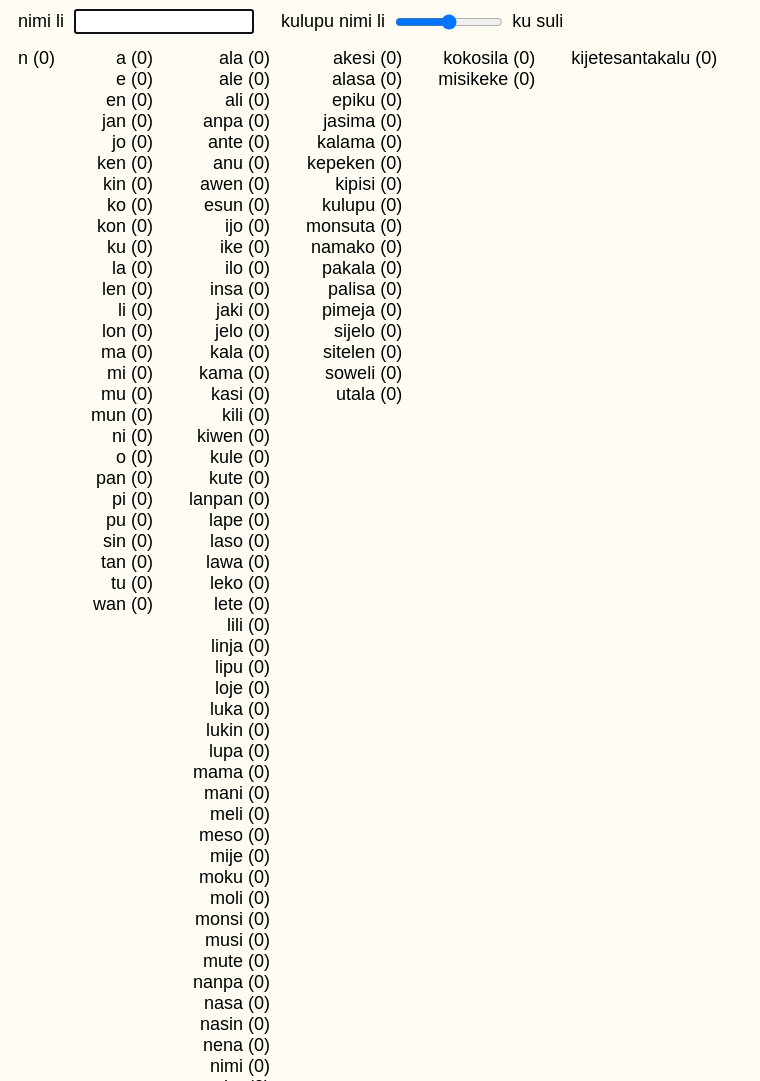
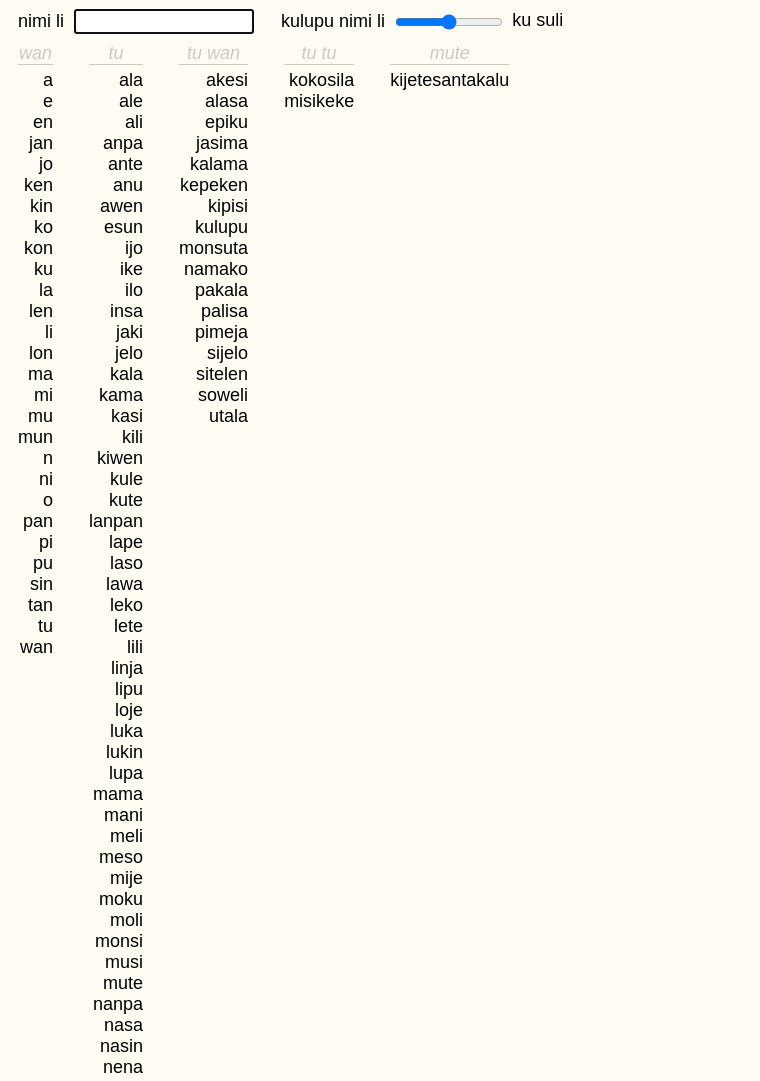
Before and after one commit to formicant/rhymusi, a website built with webpack: page public/index.html in a window 1280 px wide. Shown: the top 1081 px of the page, without its empty margins (0-760 px from the left). Built offline with nearby package versions, Linux system fonts and the light colour scheme.

Commit message:
Add result structure; UI redesign

```diff
--- a/public/index.html
+++ b/public/index.html
@@ -9,7 +9,7 @@
     <title>rhyMusi</title>
   </head>
   <body>
-    <header id="header">
+    <header>
       <section>
         <span>nimi li</span>
         <input id="queryInput" type="text" />
--- a/public/style.css
+++ b/public/style.css
@@ -1,64 +1,52 @@
 * {
-  --bg-color: #fffcf4;
-  --text-color: #000;
-  --header-height: 2.65em;
-
   padding: 0px;
   margin: 0px;
   box-sizing: border-box;
 }
 
-body {
-  background-color: var(--bg-color);
-  color: var(--text-color);
-}
-
-body, input {
+html, input {
   font-family: sans-serif;
   font-size: 18px;
 }
 
-header {
-  position: fixed;
-  padding: 0 0.5em;
-  width: 100%;
-  height: var(--header-height);
-  background-color: var(--bg-color);
-  overflow: hidden;
+body {
+  background: #fffcf4;;
+  color: black;
 }
 
-.shadow {
-  box-shadow: 0 0 2em rgba(0, 0, 0, 0.1);
+header {
+  padding: 0 0.5rem;
+  width: 100%;
 }
 
 header>section {
   display: inline-block;
-  padding: 0.5em;;
+  padding: 0.5rem;
 }
 
 input {
-  margin: 0 0.25em;
+  margin: 0 0.25rem;
 }
 
 input[type="text"] {
-  width: 10em;
-  padding: 0 0.25em;
+  width: 10rem;
+  padding: 0 0.25rem;
 }
 
 input[type="range"] {
   vertical-align: middle;
-  width: 6em;
+  width: 6rem;
 }
 
 #categoryLabel {
   display: inline-block;
-  width: 4em;
+  vertical-align: text-bottom;
+  width: 4rem;
   white-space: nowrap;
 }
 
 main {
-  padding-top: var(--header-height);
-  padding-bottom: 1em;
+  padding-bottom: 1rem;
 }
 
 #result {
@@ -66,8 +54,22 @@ main {
   flex-flow: row nowrap;
 }
 
-.column {
-  padding: 0 1em;
+.group {
+  padding: 0 1rem;
   text-align: right;
-  overflow: hidden;
 }
+
+.groupTitle {
+  opacity: 0.2;
+  text-align: center;
+  font-style: italic;
+  border-bottom: solid 1px;
+  margin-bottom: 0.25rem;
+}
+
+.groupList {
+}
+
+.rhyme {
+  list-style-type: none;
+}
--- a/src/main.ts
+++ b/src/main.ts
@@ -1,22 +1,13 @@
-import { initInputs, showRhymes } from './ui';
-import { words } from './words';
-import { getRhymes } from './rhyme';
+import { getResult } from './result';
+import { initializeInputs, showResult } from './ui';
 
-function onChange(query: string, category: number) {
-  console.log(`Input values changed: '${query}', ${category}`);
-
-  const wordList = words.filter((w) => w.category <= category);
-  const rhymes = getRhymes(query, wordList);
-
-  showRhymes(rhymes);
+function onInput(query: string, category: number) {
+  const result = getResult(query, category);
+  showResult(result);
 }
 
 function initialize() {
-  console.log('Initializing...');
-
-  initInputs(onChange);
-
-  console.log('Initializied.');
+  initializeInputs(onInput);
 }
 
 initialize();
--- /dev/null
+++ b/src/result.ts
@@ -0,0 +1,53 @@
+import { words } from './words';
+import { Rhyme, getRhymes } from './rhyme';
+
+export interface Result {
+  readonly groups: Group[];
+}
+
+export interface Group {
+  readonly index: number;
+  readonly title: string;
+  readonly rhymes: Rhyme[];
+}
+
+function order(r1: Rhyme, r2: Rhyme): number {
+  if (r1.distance < r2.distance) return -1;
+  if (r1.distance > r2.distance) return 1;
+  return 0;
+}
+
+const groupTitles = [
+  'wan',
+  'tu',
+  'tu wan',
+  'tu tu',
+  'mute',
+]
+
+function getGroupIndex(rhyme: Rhyme): number {
+  const syllableCount = rhyme.words.reduce((sum, word) => sum + word.syllables.length, 0);
+  return Math.max(1, Math.min(groupTitles.length, syllableCount));
+}
+
+function getEmptyGroup(index: number): Group {
+  const title = groupTitles[index - 1];
+  return { index, title, rhymes: [] };
+}
+
+export function getResult(query: string, category: number): Result {
+  const wordList = words.filter((w) => w.category <= category);
+  const rhymes = getRhymes(query, wordList);
+  rhymes.sort(order);
+
+  const groups: { [index: number]: Group } = { };
+  for (const rhyme of rhymes) {
+    const index = getGroupIndex(rhyme);
+    if (!groups[index]) {
+      groups[index] = getEmptyGroup(index);
+    }
+    groups[index].rhymes.push(rhyme);
+  }
+
+  return { groups: Object.values(groups) };
+}
--- a/src/rhyme.ts
+++ b/src/rhyme.ts
@@ -23,7 +23,6 @@ function getRhymeDistance(syllables1: Syllable[], syllables2: Syllable[]): numbe
 
 export interface Rhyme {
   readonly words: Word[];
-  readonly syllableCount: number;
   readonly distance: number;
 }
 
@@ -33,13 +32,11 @@ export function getRhymes(query: string, wordList: Word[]): Rhyme[] {
   const singleWordRhymes = wordList
     .map((w) => ({
       words: [w],
-      syllableCount: w.syllables.length,
       distance: getRhymeDistance(querySyllables, w.syllables),
     }));
 
   // TODO: multi-word rhymes
 
   const rhymes = singleWordRhymes;
-  rhymes.sort((a, b) => a.distance - b.distance);
   return rhymes;
 }
--- a/src/ui.ts
+++ b/src/ui.ts
@@ -1,5 +1,6 @@
 import { Word, categories, defaultCategory } from './words';
 import { Rhyme } from './rhyme';
+import { Group, Result } from './result';
 
 function getById<T extends HTMLElement>(id: string): T {
   const element = document.getElementById(id);
@@ -9,25 +10,20 @@ function getById<T extends HTMLElement>(id: string): T {
   return element as T;
 }
 
-export function initInputs(onChanged: (query: string, category: number) => void) {
-  const header = getById('header');
-  document.addEventListener('scroll', () => {
-    header.className = window.scrollY > 0 ? 'shadow' : '';
-  });
-
+export function initializeInputs(onInput: (query: string, category: number) => void) {
   const queryInput = getById<HTMLInputElement>('queryInput');
   const categorySlider = getById<HTMLInputElement>('categorySlider');
-  const categoryLabel = getById<HTMLSpanElement>('categoryLabel');
+  const categoryLabel = getById('categoryLabel');
 
   function onCategoryInput() {
     const category = Number(categorySlider.value);
     categoryLabel.textContent = categories[category];
-    onChanged(queryInput.value, category);
+    onInput(queryInput.value, category);
   }
 
   function onQueryInput() {
     const category = Number(categorySlider.value);
-    onChanged(queryInput.value, category);
+    onInput(queryInput.value, category);
   }
 
   categorySlider.setAttribute('max', `${categories.length - 1}`);
@@ -41,45 +37,47 @@ export function initInputs(onChanged: (query: string, category: number) => void)
 }
 
 function getWordElement(word: Word): HTMLSpanElement {
-  const span = document.createElement('span');
-  span.textContent = word.word;
-  span.title = word.definition;
-  return span;
+  const wordElement = document.createElement('span');
+  wordElement.className = 'word';
+  wordElement.textContent = word.word;
+  wordElement.title = word.definition;
+  return wordElement;
 }
 
-function getRhymeElement(rhyme: Rhyme): HTMLDivElement {
-  const div = document.createElement('div');
+function getRhymeElement(rhyme: Rhyme): HTMLLIElement {
+  const rhymeElement = document.createElement('li');
+  rhymeElement.className = 'rhyme';
   for (const word of rhyme.words) {
-    div.appendChild(getWordElement(word));
+    rhymeElement.appendChild(getWordElement(word));
   }
-  div.append(` (${rhyme.distance})`);
-  return div;
+  // rhymeElement.append(` (${rhyme.distance})`);
+  return rhymeElement;
 }
 
-function getColumnElement(header: string, rhymes: Rhyme[]): HTMLDivElement {
-  const div = document.createElement('div');
-  div.className = 'column';
-  for (const rhyme of rhymes) {
-    div.appendChild(getRhymeElement(rhyme));
+function getGroupElement(group: Group): HTMLDivElement {
+  const groupElement = document.createElement('div');
+  groupElement.className = 'group';
+
+  const titleElement = document.createElement('div');
+  titleElement.className = 'groupTitle';
+  titleElement.textContent = group.title;
+  groupElement.appendChild(titleElement);
+
+  const listElement = document.createElement('ul');
+  listElement.className = 'groupList';
+  for (const rhyme of group.rhymes) {
+    listElement.appendChild(getRhymeElement(rhyme));
   }
-  return div;
+  groupElement.appendChild(listElement);
+
+  return groupElement;
 }
 
-export function showRhymes(rhymes: Rhyme[]) {
-  const result = getById('result');
-  result.innerHTML = '';
+export function showResult(result: Result) {
+  const resultElement = getById('result');
+  resultElement.innerHTML = '';
 
-  const columns: { [header: string]: Rhyme[] } = { };
-  for (const rhyme of rhymes) {
-    const header = String(rhyme.syllableCount);
-
-    if (!columns[header]) {
-      columns[header] = [];
-    }
-    columns[header].push(rhyme);
-  }
-
-  for (const [header, group] of Object.entries(columns)) {
-    result.appendChild(getColumnElement(header, group));
+  for (const group of result.groups) {
+    resultElement.appendChild(getGroupElement(group));
   }
 }
```
Also changed, not shown: src/words.ts (line endings or trailing spaces).
